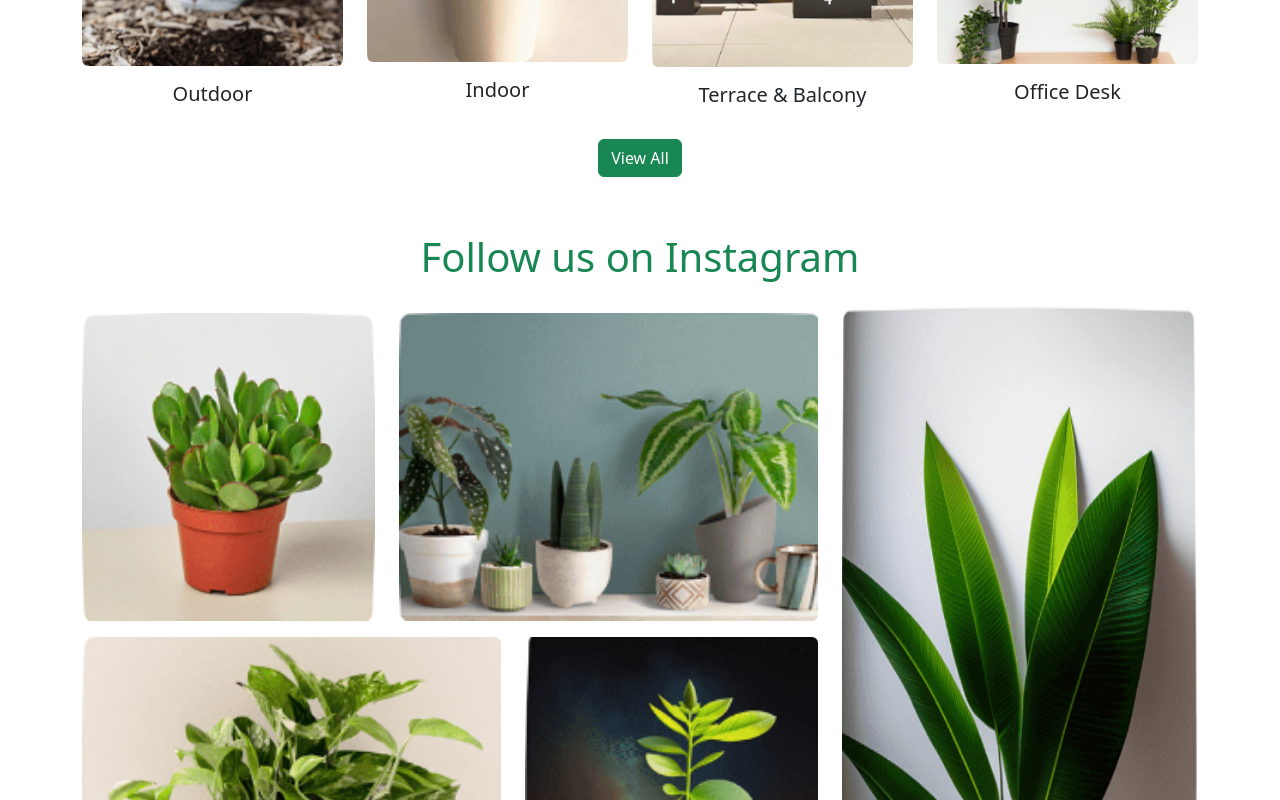
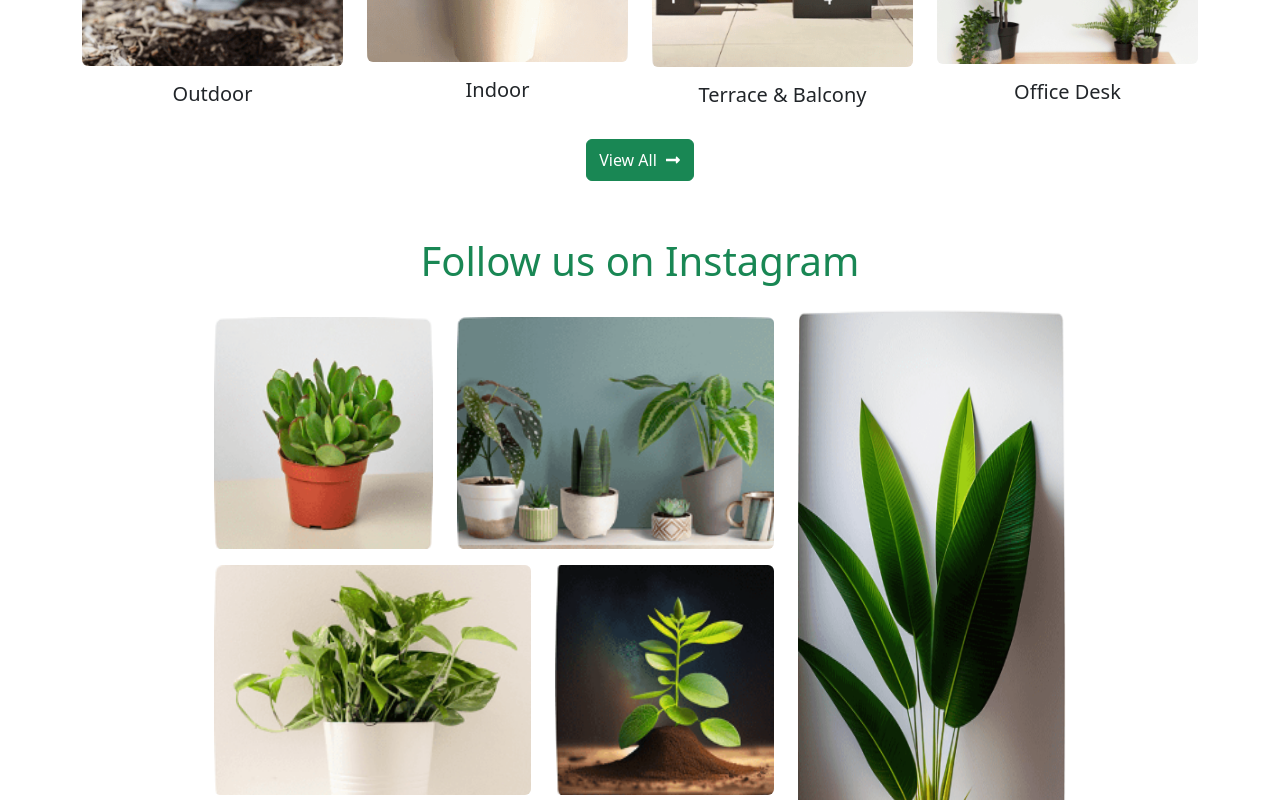
Before and after one commit to jency1/PlantWorld, a React (Vite) app: page / in a window 1280 px wide. Shown: the part 2100-2900 px from the top of the page. Built offline with nearby package versions, Linux system fonts and the light colour scheme.

Commit message:
shop by category and follow us on instagram sections added

```diff
--- a/package.json
+++ b/package.json
@@ -16,6 +16,7 @@
     "@mui/material": "^6.1.0",
     "react": "^18.3.1",
     "react-dom": "^18.3.1",
+    "react-icons": "^5.3.0",
     "react-router-dom": "^6.26.2"
   },
   "devDependencies": {
--- /dev/null
+++ b/src/HomePage/Feedback.jsx
@@ -0,0 +1,5 @@
+function Feedback() {
+  return <div></div>;
+}
+
+export default Feedback;
--- a/src/HomePage/FollowOnInstagram.jsx
+++ b/src/HomePage/FollowOnInstagram.jsx
@@ -4,9 +4,12 @@ function FollowOnInstagram() {
       <div className="h1 mt-5 text-success text-center">
         Follow us on Instagram
       </div>
-      <div className="container mt-2 mb-5">
+      <div
+        className="container mt-2 mb-5 "
+        style={{ padding: "0 9rem 0 9rem" }}
+      >
         <div className="row">
-          <div className="col-8 container p-10">
+          <div className="col-8 container p-8">
             <div className="row ">
               <div className="col-5 text-center mt-3">
                 <img
--- a/src/HomePage/HomePage.jsx
+++ b/src/HomePage/HomePage.jsx
@@ -3,6 +3,7 @@ import Header from "./Header";
 import FeaturedProducts from "./FeaturedProducts";
 import ShopByCategory from "./ShopByCategory";
 import FollowOnInstagram from "./FollowOnInstagram";
+import Feedback from "./Feedback";
 
 function HomePage() {
   return (
@@ -11,6 +12,7 @@ function HomePage() {
       <Header />
       <FeaturedProducts />
       <ShopByCategory />
+      <Feedback />
       <FollowOnInstagram />
     </>
   );
--- a/src/HomePage/ShopByCategory.jsx
+++ b/src/HomePage/ShopByCategory.jsx
@@ -1,4 +1,6 @@
 import "../index.css";
+
+import { FaLongArrowAltRight } from "react-icons/fa";
 
 function ShopByCategory() {
   return (
@@ -45,8 +47,12 @@ function ShopByCategory() {
           </div>
         </div>
       </div>
-      <button className="w-30 mt-4 mb-2 btn btn-success btn-block">
-        View All
+
+      <button className="d-flex align-items-center w-30 mt-4 mb-2 btn btn-success btn-block">
+        <span> View All</span>
+        <span className="ms-2 mb-1">
+          <FaLongArrowAltRight />
+        </span>
       </button>
     </div>
   );
```
Also changed, not shown: 1 other file (tests, documents, lock files or other folders).
